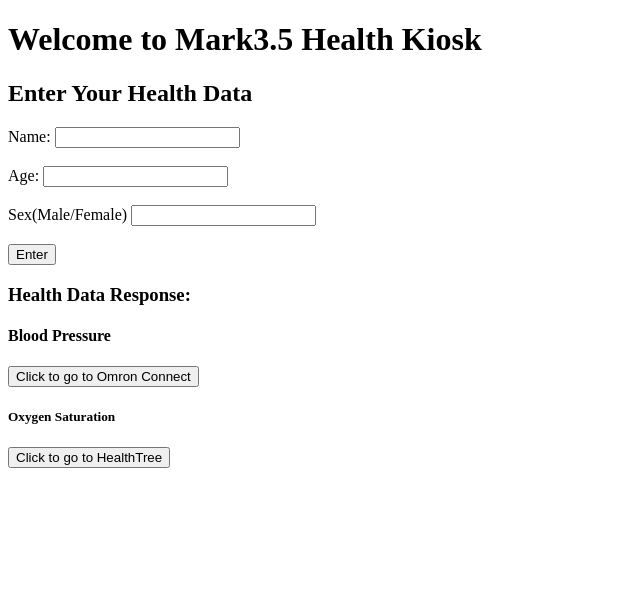
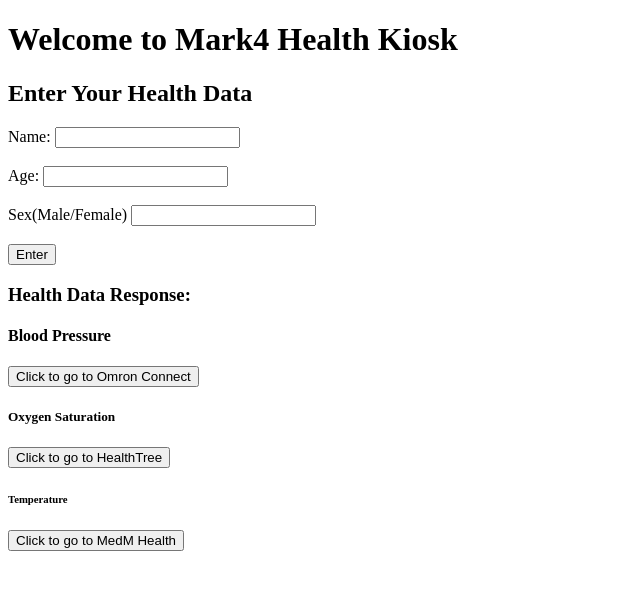
Before and after one commit to BJuzz10/Health-Kiosk-web-app, a Flask app: page / in a window 1280 px wide. Shown: the top 590 px of the page, without its empty margins (0-640 px from the left). Run offline with Flask 3, Linux system fonts and the light colour scheme.

Commit message:
Update index.html

```diff
--- a/templates/index.html
+++ b/templates/index.html
@@ -9,7 +9,7 @@
 </head>
 <body>
     <!-- Main heading -->
-    <h1>Welcome to Mark3.5 Health Kiosk</h1>
+    <h1>Welcome to Mark4 Health Kiosk</h1>
     <h2>Enter Your Health Data</h2>
 
     <!-- Form where users input their health data -->
@@ -26,18 +26,6 @@
         <label for="sex">Sex(Male/Female)</label>
         <input type="text" id="sex" name="sex" required><br><br>
 
-        <!-- Blood Pressure Input Field
-        <label for="bp">Blood Pressure(mmHg):</label>
-        <input type="text" id="bp" name="bp"><br><br>                       -->
-
-        <!-- Oxygen Saturation Input Field
-        <label for="oxygen">Oxygen Saturation(%):</label>
-        <input type="text" id="oxygen" name="oxygen"><br><br>               -->
-
-        <!-- Temperature Input Field
-        <label for="temp">Temperature(°C):</label>
-        <input type="text" id="temp" name="temp"><br><br>                   -->
-
         <!-- Submit Button -->
         <button type="submit">Enter</button>
     </form>
@@ -51,6 +39,9 @@
 
     <h5>Oxygen Saturation</h5>
     <button onclick="openHealthTree()">Click to go to HealthTree</button> <!--pang bp-->
+
+    <h6>Temperature</h6>
+    <button onclick="openMedM()">Click to go to MedM Health</button> <!--pang temperature-->
 
     <script>
         // Attach an event listener to the form submission
@@ -77,6 +68,11 @@
         function openHealthTree(){
             window.location.href = "/open-healthtree";
         } //kukunin ung healthtree sa python code
+        function openMedM(){
+            window.location.href = "/open-medm";
+        }
+
+
     </script>
 </body>
 </html>
```
